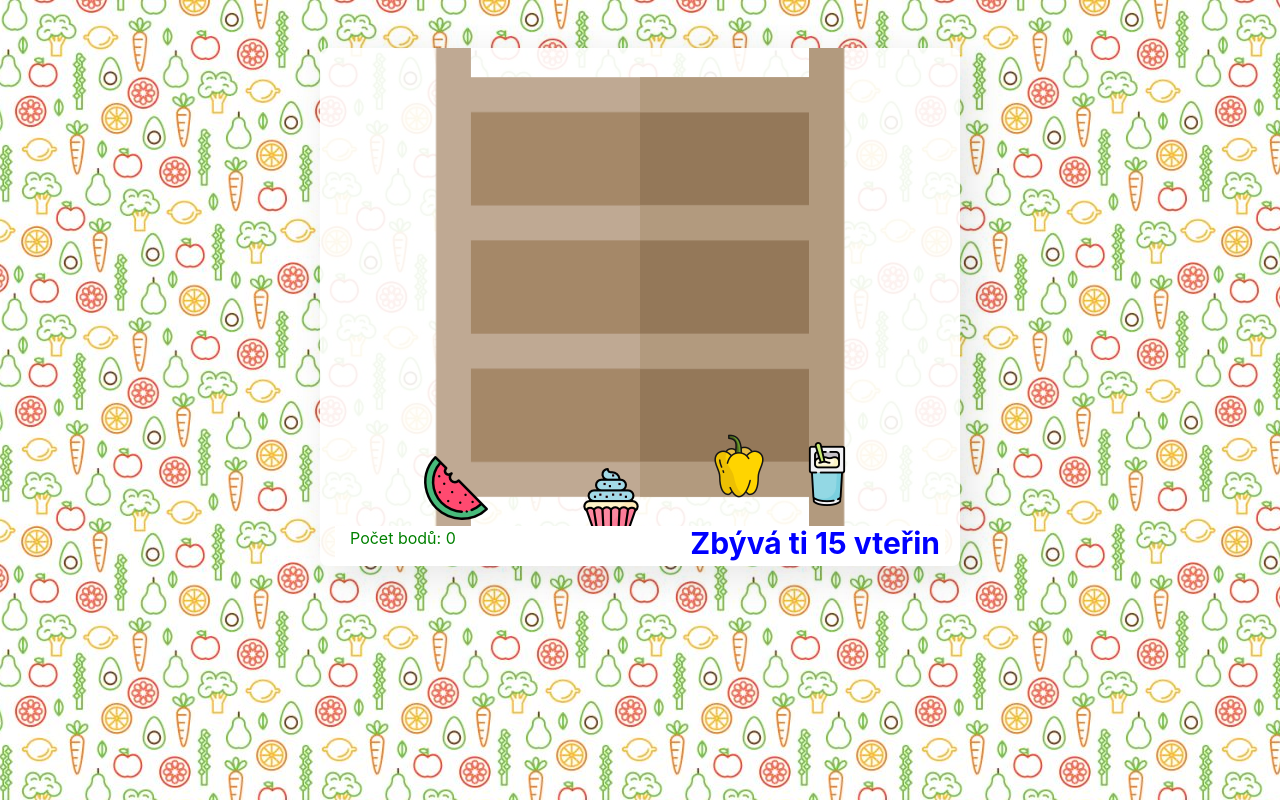
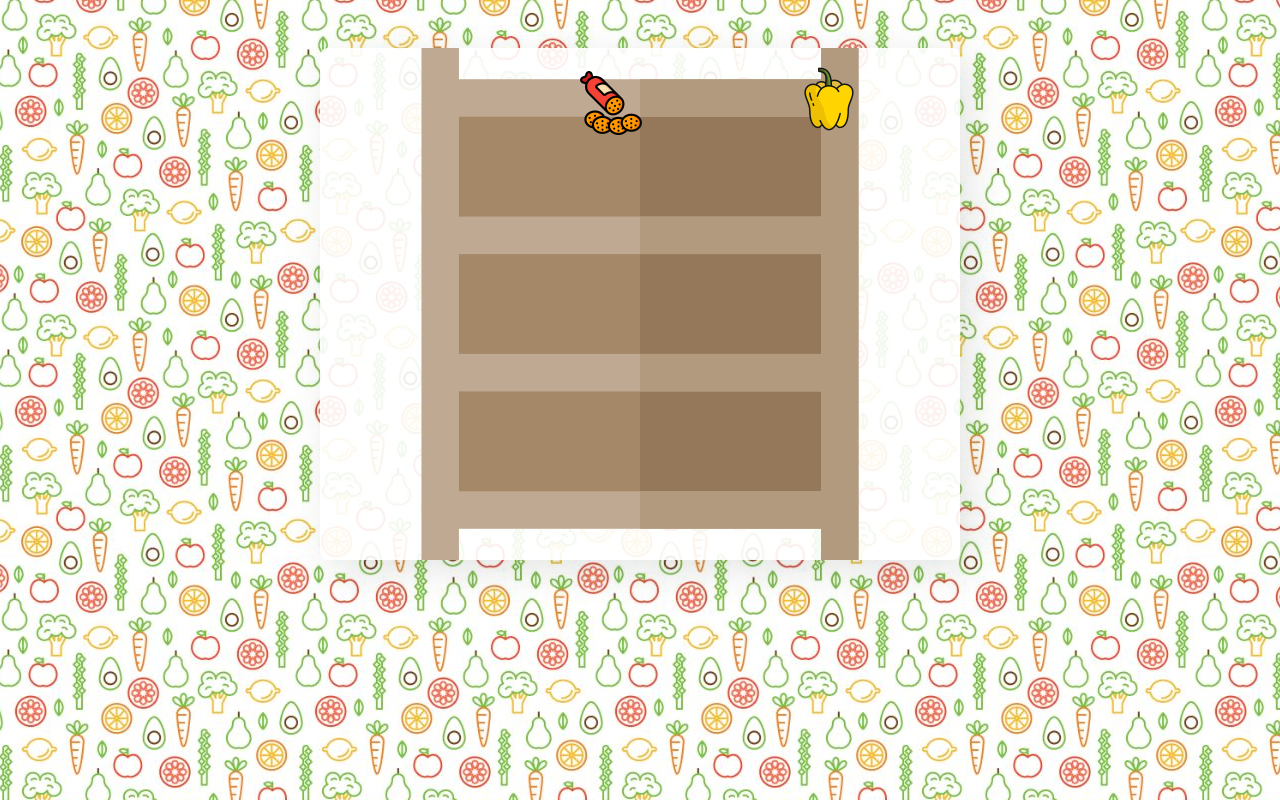
Before and after one commit to AnickaVargova/recepty-hrave-a-zdrave, a Vue app in the folder finalni-projekt/: page /hra1 in a window 1280 px wide. Built offline with nearby package versions, Linux system fonts and the light colour scheme.

Commit message:
hra1 vol4

```diff
--- a/finalni-projekt/src/views/Hra1.vue
+++ b/finalni-projekt/src/views/Hra1.vue
@@ -1,7 +1,7 @@
 <template>
   <div class="pozadi overflow-hidden col-md-6 mx-auto mt-lg-5 mt-0">
-    <div class="police">
-      <div class="jidlo col-md-10 mx-auto">
+    <div class="police mx-auto">
+      <div class="jidlo">
         <div
           class="ikonaJidla"
           id="ikona1"
@@ -35,28 +35,24 @@
           <img v-bind:src="require(`./../assets/ikony/${jidlo4.ikona}`)" alt="jídlo" />
         </div>
       </div>
-
-      <img class="shelf col-md-10 mx-auto" src="./../assets/ikony/shelf.png" />
     </div>
 
-
-
-      <div class="vysledek col-12 mx-auto m-0 d-flex align-items-center" v-if="konecHry" >
+    <!--<div class="vysledek col-12 mx-auto m-0 d-flex align-items-center" v-if="konecHry">
       <h2 class="vysledek-text">{{ vysledek }}</h2>
       <button
         style="margin: 10px 0 0 0 "
         class="btn btn-primary mt-1"
         v-on:click="zacitHru"
       >Hrát znovu?</button>
-      </div>
+    </div>-->
 
-    <div class="prehled col-12 mx-auto d-flex align-items-center" v-else>
-      <p class="body">Počet bodů: {{ pocetBodu-pocetChyb }}</p>
-      <br />
+    <!--<div class="prehled col-12 mx-auto d-flex align-items-center" v-else>
+    <h3 class="body mt-1">Počet bodů: {{ pocetBodu-pocetChyb }}</h3>-->
+
     <!--        <p class="chyby">Počet chyb: {{ pocetChyb }}</p>-->
-      <div class="minutka">Zbývá ti {{ minutka }} vteřin</div>
-      <!-- vyřešit sklonovani -->
-    </div>
+    <!--  <div class="minutka mt-1">Zbývá ti {{ minutka }} vteřin</div>-->
+    <!-- vyřešit sklonovani
+    </div>-->
   </div>
 
   <!--    <button class="rozcestnik"><router-link to="/" class="odkaz">DOMŮ</router-link></button>-->
@@ -254,8 +250,6 @@ export default {
 </script>
 
 <style>
-
-
 .shelf {
   z-index: 1;
   display: block;
@@ -264,6 +258,7 @@ export default {
   /*display: flex;
   justify-content: center;*/
   position: relative;
+  max-width: 512px;
   /*width: 80vw;*/
 }
 
@@ -274,9 +269,11 @@ export default {
 */
 .jidlo {
   z-index: 2;
-  display: flex;
   position: relative;
-  top: 100px;
+  background-image: url("./../assets/ikony/shelf.png");
+  background-repeat: no-repeat;
+  padding-bottom: 100%;
+  width: 100%;
 }
 /* na mobilu je nad polici velky prostor - kvuli tomu vlastnost top - vyresit */
 
```
Lines whose indentation alone changed are shown as unchanged.
